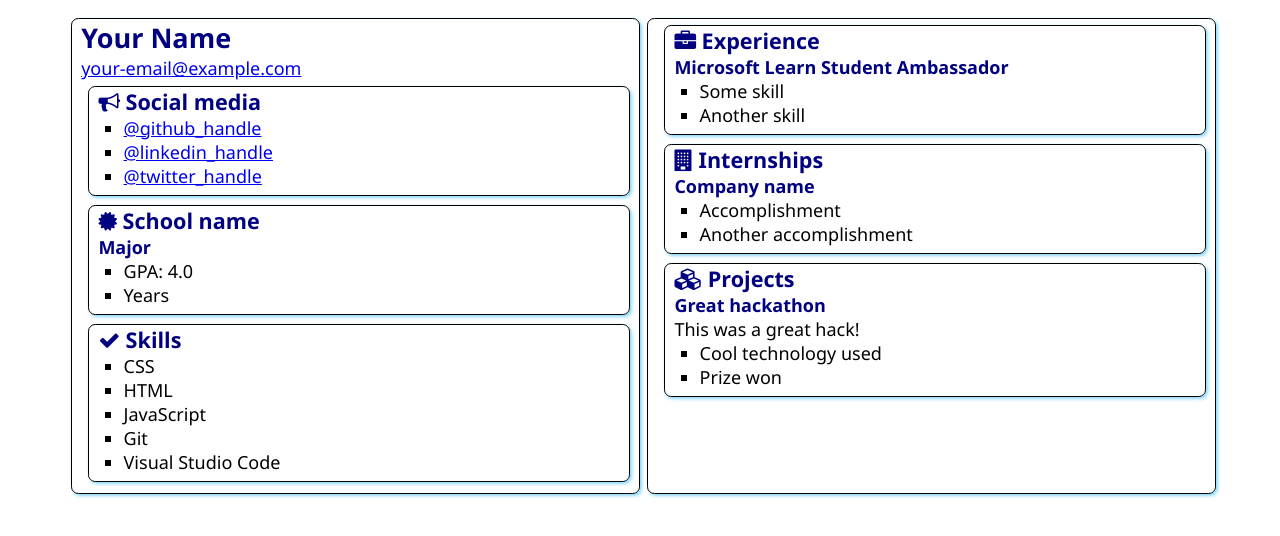
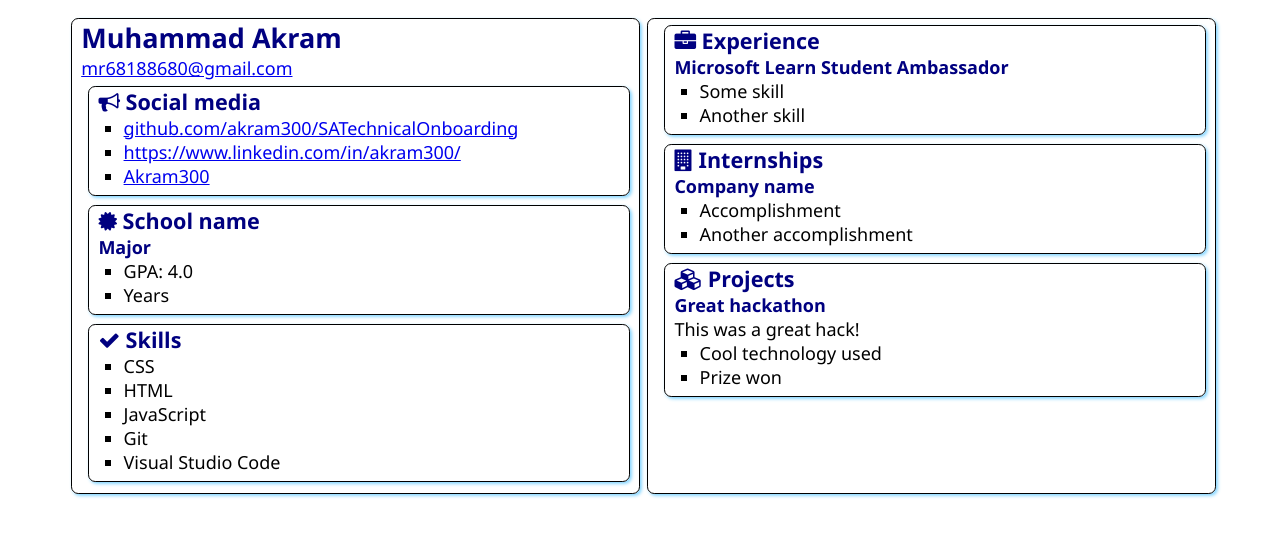
Before and after one commit to akram300/SATechnicalOnboarding, a plain HTML site: page src/index.html in a window 1280 px wide. Drawn offline with Linux system fonts and the light colour scheme.

Commit message:
Update index.html

```diff
--- a/src/index.html
+++ b/src/index.html
@@ -12,8 +12,8 @@
 <body>
     <main>
         <article class="box">
-            <h1>Your Name</h1>
-            <div><a href="mailto:your.email@example.com">your-email@example.com</a></div>
+            <h1>Muhammad Akram</h1>
+            <div><a href="mailto:your.email@example.com">mr68188680@gmail.com</a></div>
 
             <section class="box">
                 <h2>
@@ -21,9 +21,9 @@
                     Social media
                 </h2>
                 <ul>
-                    <li><a href="https://github.com/<handle>">@github_handle</a></li>
-                    <li><a href="https://linkedin.com/in/<handle>">@linkedin_handle</a></li>
-                    <li><a href="https://twitter.com/<handle>">@twitter_handle</a></li>
+                    <li><a href="https://github.com/<handle>">github.com/akram300/SATechnicalOnboarding</a></li>
+                    <li><a href="https://linkedin.com/in/<handle>">https://www.linkedin.com/in/akram300/</a></li>
+                    <li><a href="https://twitter.com/<handle>">Akram300</a></li>
                 </ul>
             </section>
 
```
